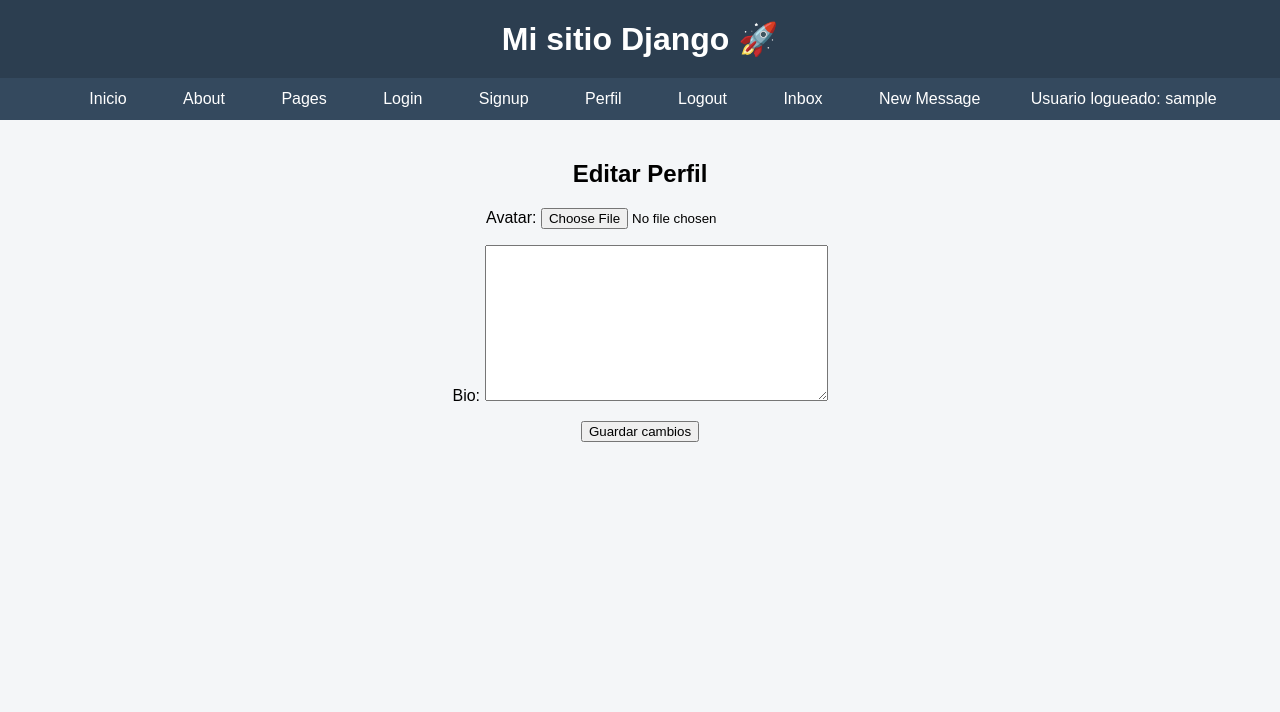
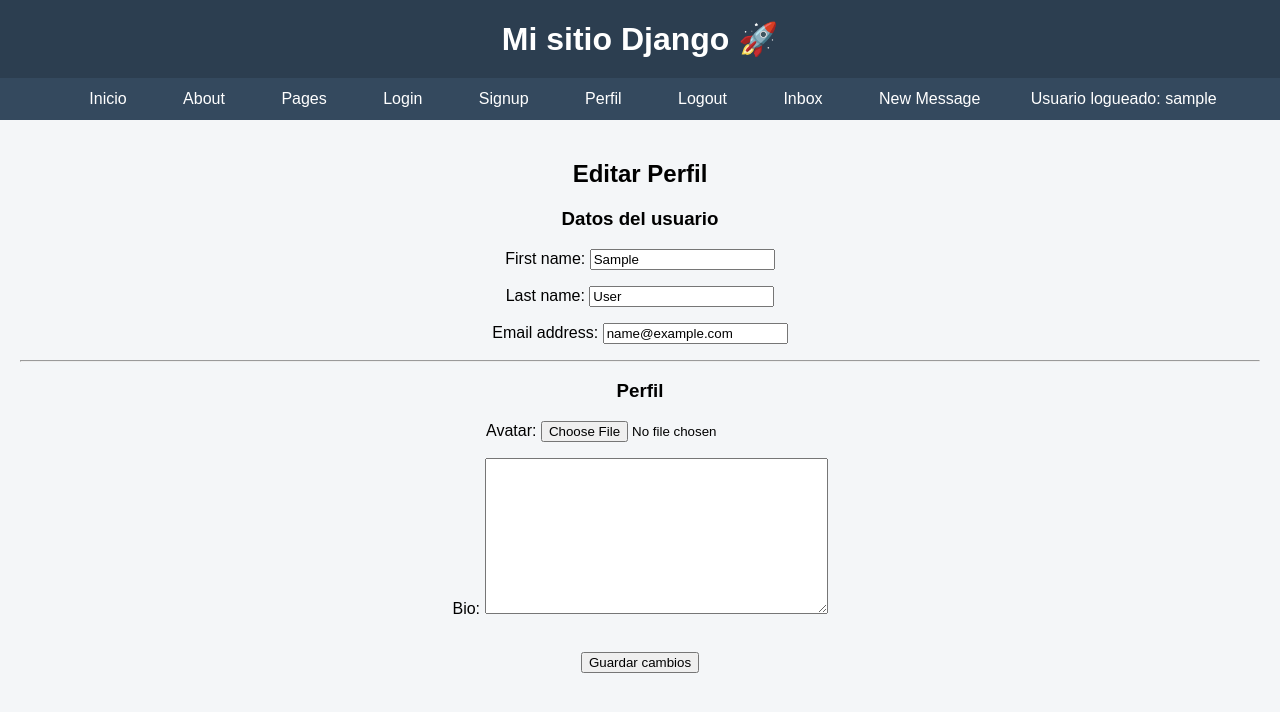
Before and after one commit to Nahircufre/Entrega-Final---Cufre-Nahir, a Django app: page /accounts/edit/ in a window 1280 px wide. Shown: the top 712 px of the page. Run offline with Django 5.2, Linux system fonts and the light colour scheme; the visitor is signed in with stand-in values (Sample User, id 1); data comes from the database, SQL or seed files in the repository.

Commit message:
Se agrega edición de perfil y mejoras

```diff
--- a/accounts/forms.py
+++ b/accounts/forms.py
@@ -1,5 +1,13 @@
 from django import forms
+from django.contrib.auth.models import User
 from .models import Profile
+
+
+class UserEditForm(forms.ModelForm):
+    class Meta:
+        model = User
+        fields = ['first_name', 'last_name', 'email']
+
 
 
 class ProfileForm(forms.ModelForm):
--- a/accounts/templates/accounts/edit_profile.html
+++ b/accounts/templates/accounts/edit_profile.html
@@ -4,9 +4,18 @@
 
 <h2>Editar Perfil</h2>
 
-<form method="post" enctype="multipart/form-data">
+<form method="POST" enctype="multipart/form-data">
     {% csrf_token %}
-    {{ form.as_p }}
+
+    <h3>Datos del usuario</h3>
+    {{ user_form.as_p }}
+
+    <hr>
+
+    <h3>Perfil</h3>
+    {{ profile_form.as_p }}
+
+    <br>
 
     <button type="submit">Guardar cambios</button>
 </form>
--- a/accounts/views.py
+++ b/accounts/views.py
@@ -5,7 +5,8 @@ from django.contrib.auth.decorators import login_required
 from django.contrib import messages
 
 from .models import Profile
-from .forms import ProfileForm
+from .forms import ProfileForm, UserEditForm
+
 
 
 def signup(request):
@@ -22,6 +23,7 @@ def signup(request):
     return render(request, 'accounts/signup.html', {'form': form})
 
 
+
 def login_view(request):
     form = AuthenticationForm(request, data=request.POST or None)
 
@@ -34,25 +36,37 @@ def login_view(request):
     return render(request, 'accounts/login.html', {'form': form})
 
 
-# 👤 PERFIL
+
 @login_required
 def profile(request):
     profile, created = Profile.objects.get_or_create(user=request.user)
-    return render(request, 'accounts/profile.html', {'profile': profile})
+
+    return render(request, 'accounts/profile.html', {
+        'profile': profile
+    })
 
 
-# ✏️ EDITAR PERFIL
+
 @login_required
 def edit_profile(request):
     profile, created = Profile.objects.get_or_create(user=request.user)
 
     if request.method == 'POST':
-        form = ProfileForm(request.POST, request.FILES, instance=profile)
-        if form.is_valid():
-            form.save()
+        user_form = UserEditForm(request.POST, instance=request.user)
+        profile_form = ProfileForm(request.POST, request.FILES, instance=profile)
+
+        if user_form.is_valid() and profile_form.is_valid():
+            user_form.save()
+            profile_form.save()
+
             messages.success(request, "Perfil actualizado correctamente ✅")
             return redirect('profile')
+
     else:
-        form = ProfileForm(instance=profile)
+        user_form = UserEditForm(instance=request.user)
+        profile_form = ProfileForm(instance=profile)
 
-    return render(request, 'accounts/edit_profile.html', {'form': form})
+    return render(request, 'accounts/edit_profile.html', {
+        'user_form': user_form,
+        'profile_form': profile_form
+    })
```
Also changed, not shown: 1 other file.
